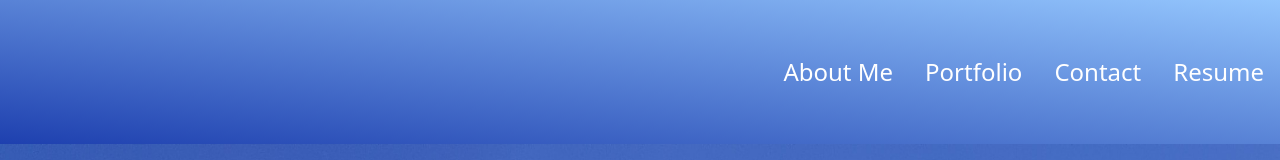
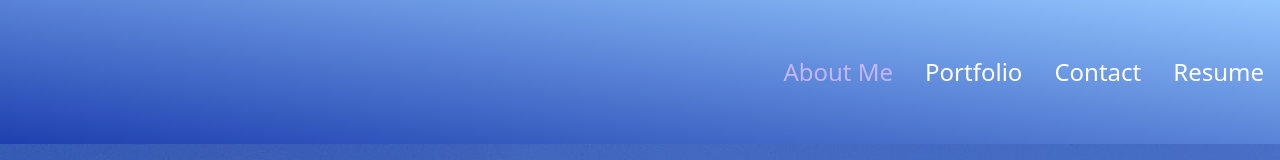
Before and after one commit to aznjp/react-portfolio, a React (Create React App) app: page / in a window 1280 px wide. Shown: the top 160 px of the page. Built offline with nearby package versions, Linux system fonts and the light colour scheme.

Commit message:
updated navbar to display highlights for selected tab

```diff
--- a/src/components/Navigation/index.js
+++ b/src/components/Navigation/index.js
@@ -1,4 +1,4 @@
-import React from 'react';
+import React, {useEffect} from 'react';
 
 // import logo from "../../logo.svg";
 import "../../App.css";
@@ -14,12 +14,17 @@ function Navigation(props) {
         setCurrentTab
     } = props;
 
+  /* Added in hook to allow for document.title to be visible to user once they click on the set tab */
+  useEffect(() => {
+      document.title = currentTab
+  }, [currentTab]);
+
   return (
       <nav className ="flex items-center justify-center lg:justify-between flex-wrap w-full h-36 text-white text-4xl">
         <div className="w-full flex-grow lg:flex lg:items-center lg:w-auto lg:block">
           <ul className = "flex justify-center lg:justify-end flex-1 items-center text-2xl xl:text-2xl">
             {tabs.map((tabs) => (
-              <li className= {`pl-4 pr-4 ${currentTab === tabs && 'navActive'}`} key={tabs} >
+              <li className= {`pl-4 pr-4 cursor-pointer ${currentTab === tabs && 'navActive text-purple-300'}`} key={tabs} >
               <span
                   onClick={() => {
                   setCurrentTab(tabs)
--- a/src/components/Portfolio/index.js
+++ b/src/components/Portfolio/index.js
@@ -1,6 +1,6 @@
 import React from 'react';
 
-const Portfolio = () => {
+function Portfolio () {
     return (
         <div>
             Portfolio
```
Also changed, not shown: 1 other file (tests, documents, lock files or other folders).
